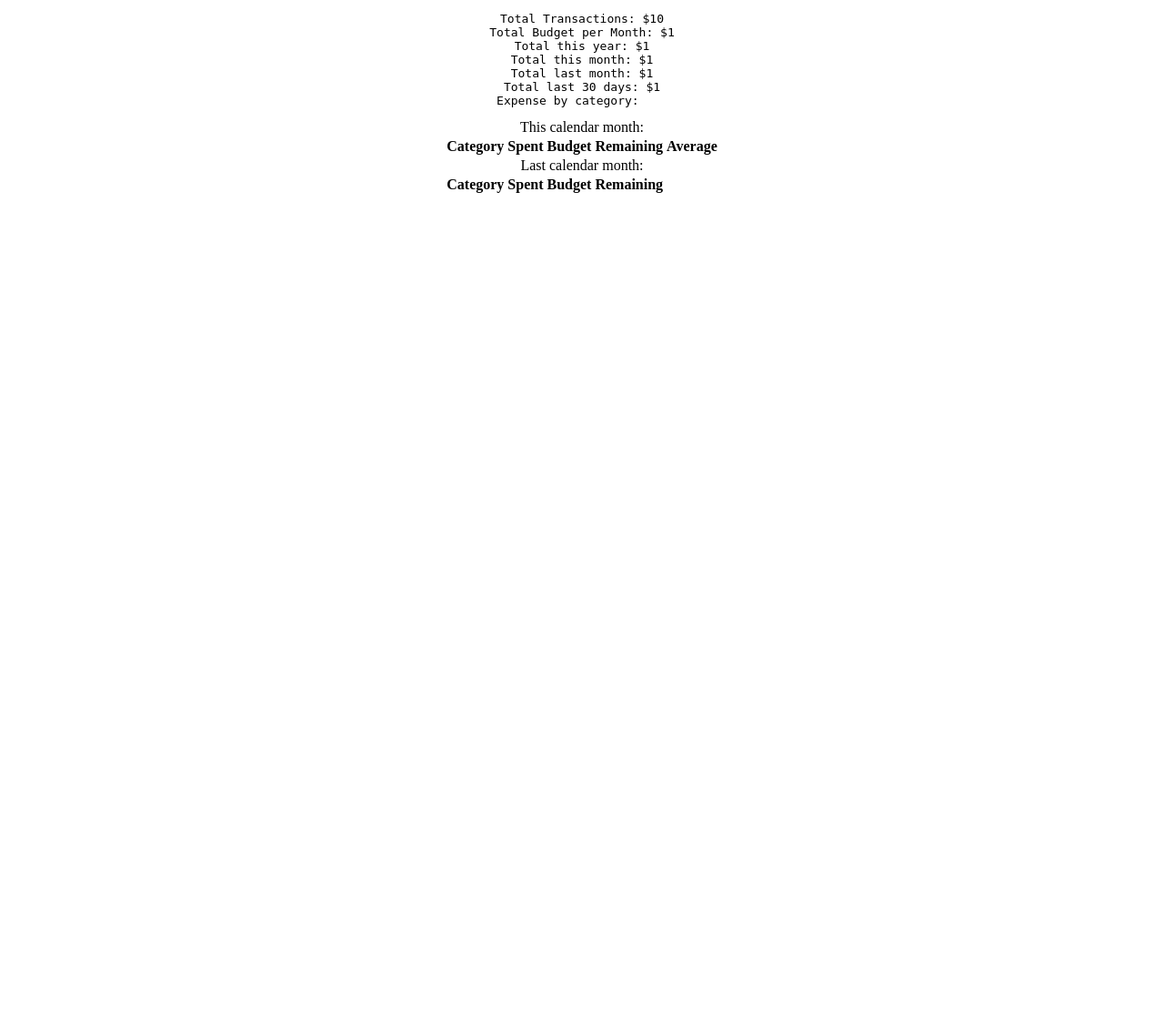
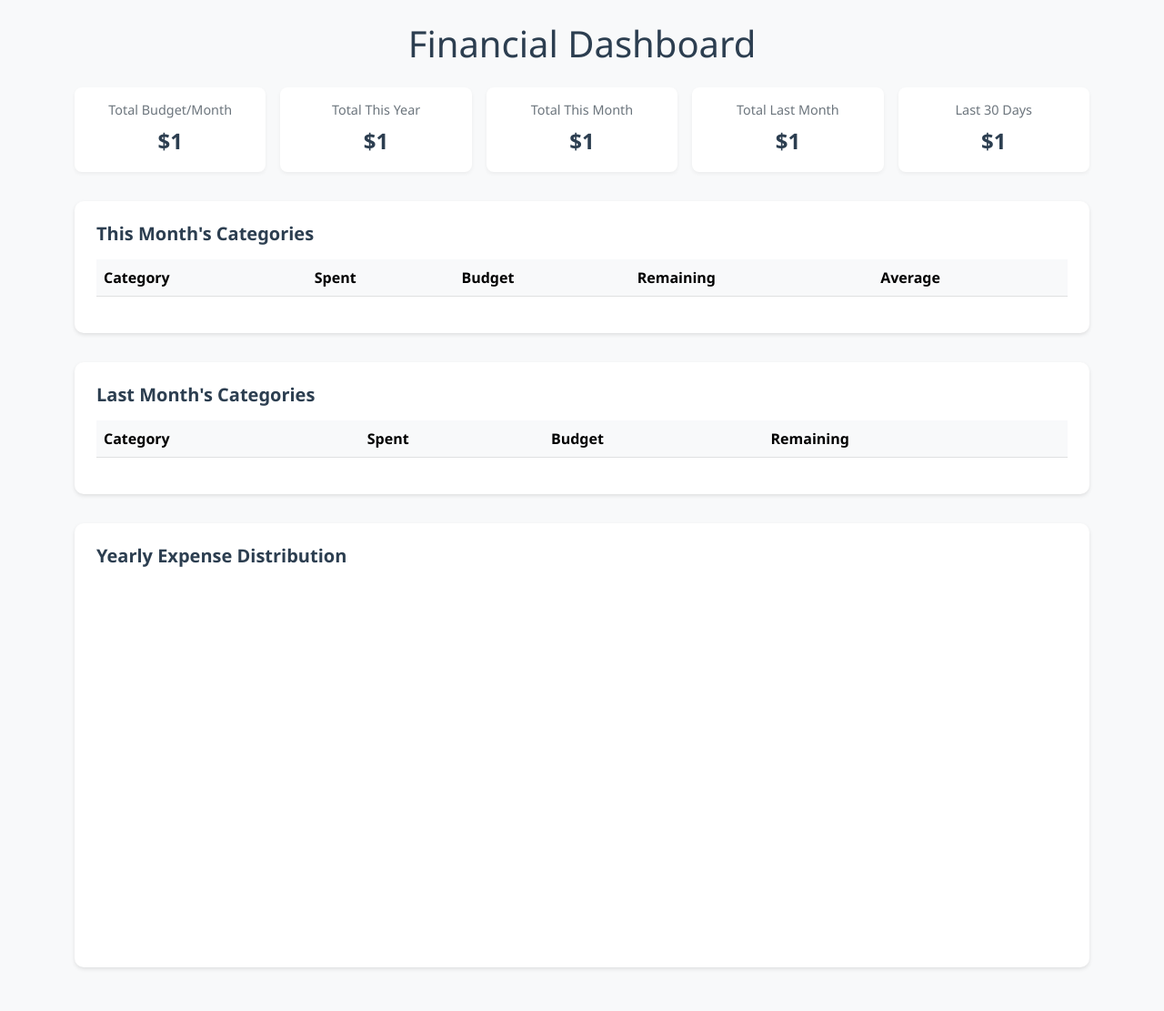
Before and after one commit to simonbermudez/transaktor, a Django app: template transactions_project/templates/transactions.html in a window 1280 px wide. Shown: the whole page at 91% size. Before the commit the page ends 212 px from the top, so only its background shows below. Run offline with Django 3.2, Linux system fonts and the light colour scheme; the template is opened without the code that fills it: most values are stand-ins (such as "Sample title", 1, 10 or a date in 2020); lists and menus that the app fills with data are empty; a map, chart or similar area stays blank; some libraries are stand-ins or nearby versions.

Commit message:
front end

```diff
--- a/transactions_project/templates/transactions.html
+++ b/transactions_project/templates/transactions.html
@@ -5,35 +5,110 @@
 <head>
     <meta charset="UTF-8">
     <meta name="viewport" content="width=device-width, initial-scale=1.0">
+    <meta http-equiv="Content-Security-Policy" content="script-src 'self' https://cdn.jsdelivr.net https://cdn.jsdelivr.net/npm/bootstrap@5.3.0/ 'unsafe-eval' 'unsafe-inline';">
     <title>Transaktor</title>
+    <link href="https://cdn.jsdelivr.net/npm/bootstrap@5.3.0/dist/css/bootstrap.min.css" rel="stylesheet">
     <style>
+        :root {
+            --primary-color: #2c3e50;
+            --success-color: #27ae60;
+            --danger-color: #e74c3c;
+        }
+        body {
+            background-color: #f8f9fa;
+            color: var(--primary-color);
+            font-family: 'Segoe UI', system-ui, -apple-system, sans-serif;
+        }
         .red {
-            background-color: rgba(255, 0, 0, 0.5);
+            background-color: rgba(231, 76, 60, 0.1);
+            color: var(--danger-color);
         }
         .green {
-            background-color: rgba(0, 255, 0, 0.5);
+            background-color: rgba(39, 174, 96, 0.1);
+            color: var(--success-color);
         }
-        .content {
-            width: fit-content;
-            block-size: fit-content;
-            margin: auto;
+        .dashboard-card {
+            background: white;
+            border-radius: 10px;
+            box-shadow: 0 2px 4px rgba(0,0,0,0.1);
+            padding: 1.5rem;
+            margin-bottom: 1.5rem;
+        }
+        .stats-grid {
+            display: grid;
+            grid-template-columns: repeat(auto-fit, minmax(200px, 1fr));
+            gap: 1rem;
+            margin-bottom: 2rem;
+        }
+        .stat-item {
+            background: white;
+            padding: 1rem;
+            border-radius: 8px;
             text-align: center;
+            box-shadow: 0 2px 4px rgba(0,0,0,0.05);
+        }
+        .stat-item h6 {
+            color: #6c757d;
+            font-size: 0.9rem;
+            margin-bottom: 0.5rem;
+        }
+        .stat-item .value {
+            font-size: 1.5rem;
+            font-weight: 600;
+            color: var(--primary-color);
+        }
+        table {
+            width: 100%;
+            margin-bottom: 1.5rem;
+        }
+        .table-container {
+            background: white;
+            border-radius: 10px;
+            padding: 1.5rem;
+            margin-bottom: 2rem;
+            box-shadow: 0 2px 4px rgba(0,0,0,0.1);
+        }
+        .section-title {
+            font-size: 1.25rem;
+            font-weight: 600;
+            margin-bottom: 1rem;
+            color: var(--primary-color);
         }
     </style>
+    <script src="https://cdn.jsdelivr.net/npm/chart.js"></script>
 </head>
 <body>
-    <div class="content">
-    <pre>
-Total Transactions: ${{ total|intcomma }}
-Total Budget per Month: ${{ total_budget|intcomma }}
-Total this year: ${{ total_this_year|intcomma }}
-Total this month: ${{ total_this_month|intcomma }}
-Total last month: ${{ total_last_month|intcomma }}
-Total last 30 days: ${{ total_last_30_days|intcomma }}
-Expense by category:
-</pre>
-This calendar month:
-    <table>
+    <div class="container py-4">
+        <h1 class="text-center mb-4">Financial Dashboard</h1>
+
+        <div class="stats-grid">
+            <div class="stat-item">
+                <h6>Total Budget/Month</h6>
+                <div class="value">${{ total_budget|intcomma }}</div>
+            </div>
+            <div class="stat-item">
+                <h6>Total This Year</h6>
+                <div class="value">${{ total_this_year|intcomma }}</div>
+            </div>
+            <div class="stat-item">
+                <h6>Total This Month</h6>
+                <div class="value">${{ total_this_month|intcomma }}</div>
+            </div>
+            <div class="stat-item">
+                <h6>Total Last Month</h6>
+                <div class="value">${{ total_last_month|intcomma }}</div>
+            </div>
+            <div class="stat-item">
+                <h6>Last 30 Days</h6>
+                <div class="value">${{ total_last_30_days|intcomma }}</div>
+            </div>
+        </div>
+
+        <div class="table-container">
+            <h3 class="section-title">This Month's Categories</h3>
+            <div class="table-responsive">
+                <table class="table table-hover">
+                    <thead class="table-light">
                         <tr>
                             <th>Category</th>
                             <th>Spent</th>
@@ -41,37 +116,104 @@ This calendar month:
                             <th>Remaining</th>
                             <th>Average</th>
                         </tr>
+                    </thead>
+                    <tbody>
                         {% for category, spent in expense_by_category_this_month.items %}
                             {% if category.visible %}
                                 <tr>
                                     <td>{{ category }}</td>
                                     <td>${{ spent|intcomma }}</td>
                                     <td>${{ category.budget|intcomma }}</td>
-                    <td class="{% if spent|abs > category.budget %}red{%else%}green{% endif %}">${{ category.budget | add:spent | intcomma}}</td>
+                                    <td class="{% if spent|abs > category.budget %}red{% else %}green{% endif %}">${{ category.budget | add:spent | intcomma}}</td>
                                     <td>${{ category.average_amount_this_month | floatformat:2 | intcomma }}</td>
                                 </tr>
                             {% endif %}
                         {% endfor %}
+                    </tbody>
                 </table>
-Last calendar month:
-<table>
+            </div>
+        </div>
+
+        <div class="table-container">
+            <h3 class="section-title">Last Month's Categories</h3>
+            <div class="table-responsive">
+                <table class="table table-hover">
+                    <thead class="table-light">
                         <tr>
                             <th>Category</th>
                             <th>Spent</th>
                             <th>Budget</th>
                             <th>Remaining</th>
                         </tr>
+                    </thead>
+                    <tbody>
                         {% for category, spent in expense_by_category_last_month.items %}
                             {% if category.visible %}
                                 <tr>
                                     <td>{{ category }}</td>
                                     <td>${{ spent|intcomma }}</td>
                                     <td>${{ category.budget|intcomma }}</td>
-                <td class="{% if spent|abs > category.budget %}red{%else%}green{% endif %}">${{ category.budget | add:spent |intcomma}}</td>
+                                    <td class="{% if spent|abs > category.budget %}red{% else %}green{% endif %}">${{ category.budget | add:spent |intcomma}}</td>
                                 </tr>
                             {% endif %}
                         {% endfor %}
+                    </tbody>
                 </table>
             </div>
+        </div>
+
+        <div class="dashboard-card">
+            <h3 class="section-title">Yearly Expense Distribution</h3>
+            <div style="height: 400px; width: 100%;">
+                <canvas id="expense_by_category_this_year"></canvas>
+            </div>
+        </div>
+    </div>
+
+    <script>
+        document.addEventListener('DOMContentLoaded', function() {
+            var ctx = document.getElementById('expense_by_category_this_year').getContext('2d');
+            var chartData = JSON.parse('{{ chart_data|escapejs }}');
+
+            function generateRandomColor() {
+                const r = Math.floor(Math.random() * 151) + 50;
+                const g = Math.floor(Math.random() * 151) + 50;
+                const b = Math.floor(Math.random() * 151) + 50;
+                return `rgb(${r}, ${g}, ${b}, 0.8)`;
+            }
+
+            const colors = chartData.labels.map(() => generateRandomColor());
+
+            new Chart(ctx, {
+                type: 'doughnut',
+                data: {
+                    labels: chartData.labels,
+                    datasets: [{
+                        label: 'Expenses this year',
+                        data: chartData.values,
+                        backgroundColor: colors,
+                        borderWidth: 2,
+                        borderColor: '#ffffff'
+                    }]
+                },
+                options: {
+                    responsive: true,
+                    maintainAspectRatio: false,
+                    plugins: {
+                        legend: {
+                            position: 'right',
+                            display: true,
+                            labels: {
+                                padding: 20,
+                                font: {
+                                    size: 12
+                                }
+                            }
+                        }
+                    }
+                }
+            });
+        });
+    </script>
 </body>
 </html>
```
Also changed, not shown: transactions/views.py (+14 -1 lines). Lines whose indentation alone changed are shown as unchanged.
